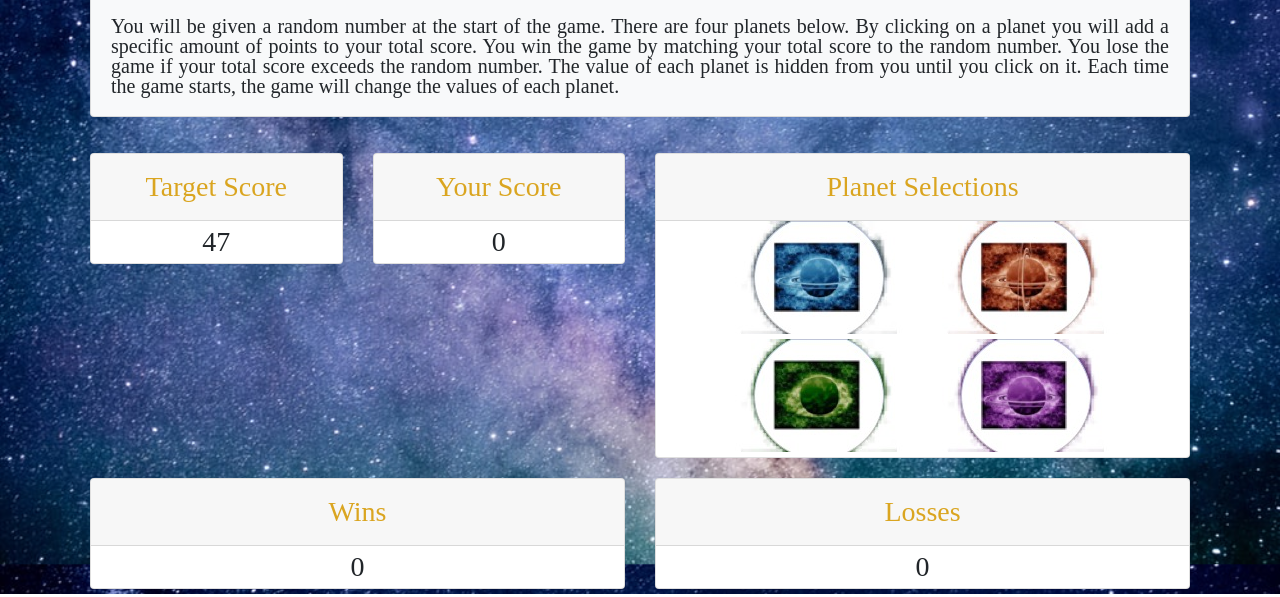
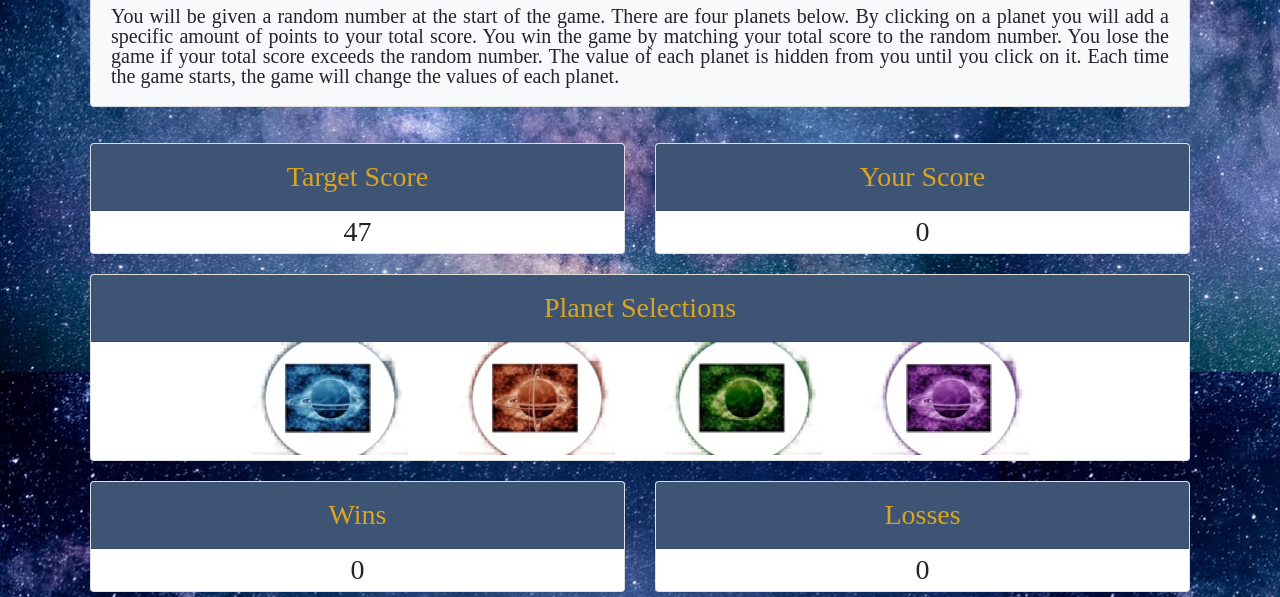
Before and after one commit to sstott09/unit-4-game, a plain HTML site: page index.html in a window 1280 px wide. Shown: the part 310-907 px from the top of the page. Drawn offline with nearby package versions, Linux system fonts and the light colour scheme.

Commit message:
final version

```diff
--- a/assets/css/style.css
+++ b/assets/css/style.css
@@ -1,10 +1,10 @@
 body {
 background-image: url(../images/space\ background\ image.jpg);
-background-size: 100%;
+background-size: 78%;
 }
 
 .container {
-margin-top: 20px;
+margin-top: 10px;
 text-align: center;
 font-size: 28px;
 width: auto;
@@ -17,7 +17,7 @@ width: auto;
 
 .card-header {
 color: goldenrod;
-text-emphasis: outline;
+background-color:rgb(62, 84, 117);
 font-size: 28px;
 width: auto;
 }
--- a/assets/javascript/game.js
+++ b/assets/javascript/game.js
@@ -48,7 +48,7 @@ var getRandom = function(min,max) {
 var startGame = function() {
 
 //Reset the Current Score
-var currentScore = 0;
+currentScore = 0;
 
 //Set a new Target Score (between 19 and 120)
 targetScore = getRandom(19, 120);
@@ -63,13 +63,11 @@ planet.purple.value = getRandom(1,12);
 $("#yourScore").html(currentScore);
 $("#targetScore").html(targetScore);
 
-
 // Testing Console
 console.log("...................................")
 console.log("Target Score: " + targetScore);
 console.log("Blue: " + planet.blue.value + " | Red: " + planet.red.value + " | Green: " + planet.green.value + " |  Purple: " + planet.purple.value)
 console.log("...................................")
-
 }
 
 // Respond to click on the planets
@@ -101,6 +99,9 @@ var checkWin = function() {
 
         // Change Loss Count HTML
         $("#lossCount").html(lossCount);
+
+        // Restart the Game
+        startGame();
     }
 
     else if (currentScore == targetScore) {
@@ -112,6 +113,9 @@ var checkWin = function() {
 
         // Change Win Count HTML
         $("#winCount").html(winCount);
+
+        // Restart the Game
+        startGame();
     }
 }
 
--- a/index.html
+++ b/index.html
@@ -46,29 +46,33 @@
         <div class="row">
 
             <!--Target Score-->
-        <div class="col-lg-3">
+            <div class="col-lg-6">
                 <div class="card">
                     <h5 class="card-header text-center">Target Score</h5>
-                <h3 class ="text-center" id="targetScore"></h3>
+                    <h3 class="text-center" id="targetScore"></h3>
                 </div>
             </div>
 
-        <div class="col-lg-3">
+            <div class="col-lg-6">
                 <div class="card">
                     <h5 class="card-header text-center">Your Score</h5>
                     <h3 class="text-center" id="yourScore"></h3>
                 </div>
             </div>
+        </div>
+
+            <div class="row">
+
 
                 <!-- Planets -->
-        <div class="col-lg-6">
+                <div class="col-lg-12">
                     <div class="card">
                         <h5 class="card-header text-center">Planet Selections</h5>
                         <p class="card-images">
-                    <img src="assets/images/Blue Medium 200x113.jpg" alt="" id="blue" .img-fluid. max-width: 100%;>
-                    <img src="assets/images/Red Medium 200x113.jpg" alt="" id="red" .img-fluid. max-width: 100%;>
-                    <img src="assets/images/Green Medium 200x113.jpg" alt="" id="green" .img-fluid. max-width: 100%;>
-                    <img src="assets/images/Purple Medium 200x113.jpg" alt="" id="purple" .img-fluid. max-width: 100%;>
+                            <img src="assets/images/Blue Medium 200x113.jpg" salt="" id="blue">
+                            <img src="assets/images/Red Medium 200x113.jpg" alt="" id="red">
+                            <img src="assets/images/Green Medium 200x113.jpg" alt="" id="green">
+                            <img src="assets/images/Purple Medium 200x113.jpg" alt="" id="purple">
                         </p>
                     </div>
                 </div>
@@ -81,14 +85,14 @@
                 <div class="col-lg-6">
                     <div class="card">
                         <h5 class="card-header text-center">Wins</h5>
-                <h3 class="text-center id=winCount">0</h3>
+                        <h3 class="text-center" id="winCount">0</h3>
                     </div>
                 </div>
 
                 <div class="col-lg-6">
                     <div class="card">
                         <h5 class="card-header text-center">Losses</h5>
-                <h3 class="text-center id=lossCount">0</h3>
+                        <h3 class="text-center" id="lossCount">0</h3>
                     </div>
                 </div>
             </div>
```
Also changed, not shown: assets/images/Blue Planet - 400 x 225.jpg (added), assets/images/Green Planet - 400 x 225.jpg (added), assets/images/Purple Planet - 400 x 225.jpg (added), assets/images/Red Planet - 400 x 225.jpg (added), 1 other file. Lines whose indentation alone changed are shown as unchanged.
